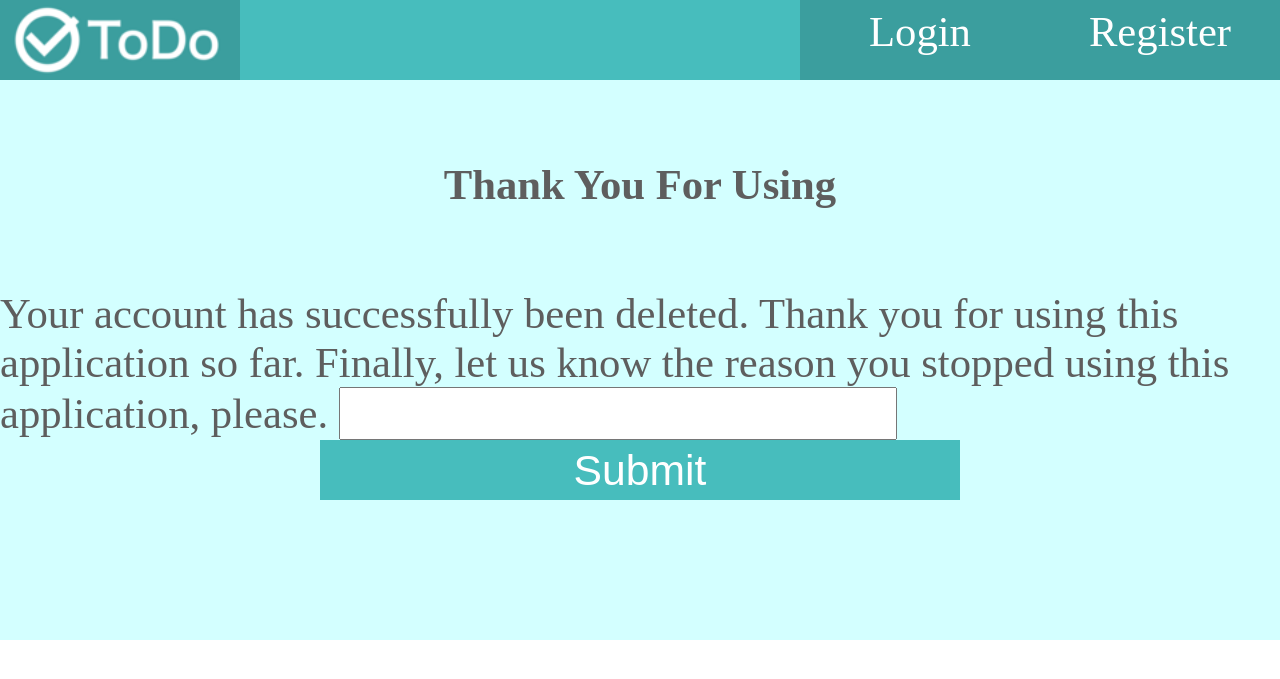
After one commit to onion213/practice, a Flask app: template flask-todo/flask/flask-todo/templates/main/exiting-questionaire.html in a window 1280 px wide. The commit adds this page. Shown: the top 679 px of the page. Run offline with Flask 2, Linux system fonts and the light colour scheme; the template is opened without the code that fills it, so the values that code supplies are empty; some libraries are stand-ins or nearby versions.

Commit message:
flask-todo / making account deletion.

```diff
--- /dev/null
+++ b/flask-todo/flask/flask-todo/templates/main/exiting-questionaire.html
@@ -0,0 +1,15 @@
+{% extends 'base.html' %}
+
+{% block header %}
+    <h1>{% block title %}Thank You For Using{% endblock %}</h1>
+{% endblock %}
+
+{% set items = [{'text': 'Login', 'func': 'login'}, {'text': 'Register', 'func': 'register'}] %}
+
+{% block content %}
+    <form action="/thank-you-for-using" method="POST">
+        <label class="last-message" for="reason">Your account has successfully been deleted. Thank you for using this application so far. Finally, let us know the reason you stopped using this application, please.</label>
+        <input type="textarea" name="reason" id="reason">
+        <input class="submit" type="submit" value="Submit">
+    </form>
+{% endblock %}
--- a/flask-todo/flask/flask-todo/templates/main/home.html
+++ b/flask-todo/flask/flask-todo/templates/main/home.html
@@ -26,5 +26,5 @@
     </table>
     <a class="redirect_button" href="/add">Add</a>
     <a class="redirect_button" href="/completed-todos">See What You Have Done</a>
-
+    <a class="exiting_button" href ="/thank-you-for-using" onclick="return confirm('You are deleting your account. This opperation cannot be canceled. Are you sure?')">Delete Account</a>
 {% endblock %}
```
Also changed, not shown: flask-todo/flask/flask-todo/__init__.py (+15 -0 lines), flask-todo/flask/flask-todo/schema.sql (+7 -0 lines).
